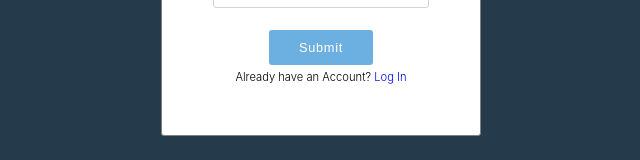
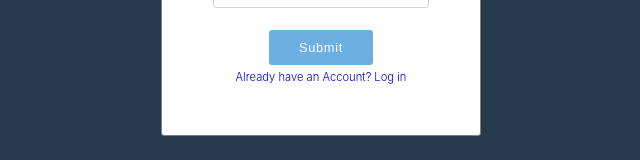
Before and after one commit to Neighborhood-Library/FrontEnd, a React (Create React App) app: page /register in a window 1280 px wide. Shown: the part 557-717 px from the top of the page, without its empty margins (319-959 px from the left). Built offline with nearby package versions, Linux system fonts and the light colour scheme.

Commit message:
minor import file changes

```diff
--- a/src/components/homeDashboard/HomeDashboard.js
+++ b/src/components/homeDashboard/HomeDashboard.js
@@ -1,11 +1,10 @@
 import React from 'react';
+import './HomeDashboard.css';
 
-export default class HomeDashboard extends React.Component {
-  render() {
-    return (
-      <div>
-        <h1>HomeDashboard</h1>
-      </div>
-    );
-  }
-}
+const HomeDashboard = () => (
+  <div>
+    <h1>myVivlio Home Dashboard</h1>
+  </div>
+);
+
+export default HomeDashboard;
--- a/src/components/registration/RegisterForm.css
+++ b/src/components/registration/RegisterForm.css
@@ -104,9 +104,10 @@ input::placeholder {
   border-radius: 3px;
 }
 
-.sumbit-signup span {
+.sumbit-signup .loginLink {
   font-size: 0.7rem;
   font-weight: 300;
+  text-decoration: none;
 }
 
 .sumbit-signup a {
@@ -115,7 +116,7 @@ input::placeholder {
 
 .password-icon {
   position: absolute;
-  color: #777377;
+  color: #797779;
   top: 33px;
   right: 8px;
   cursor: pointer;
--- a/src/components/registration/RegisterForm.js
+++ b/src/components/registration/RegisterForm.js
@@ -1,4 +1,5 @@
 import React from 'react';
+import { Link } from 'react-router-dom';
 import './RegisterForm.css';
 
 const initialState = {
@@ -104,9 +105,9 @@ export default class RegisterForm extends React.Component {
             </div>
             <div className='sumbit-signup'>
               <button type='submit'>Submit</button>
-              <span>
-                Already have an Account? <a href='/login'>Log In</a>
-              </span>
+              <Link className='loginLink' to='/login'>
+                Already have an Account? Log in
+              </Link>
             </div>
           </form>
         </div>
```
Also changed, not shown: src/components/borrowerDashboard/BorrowerDashboard.js (+12 -0 lines), src/components/lenderDashboard/LenderDashboard.js (+12 -0 lines).
